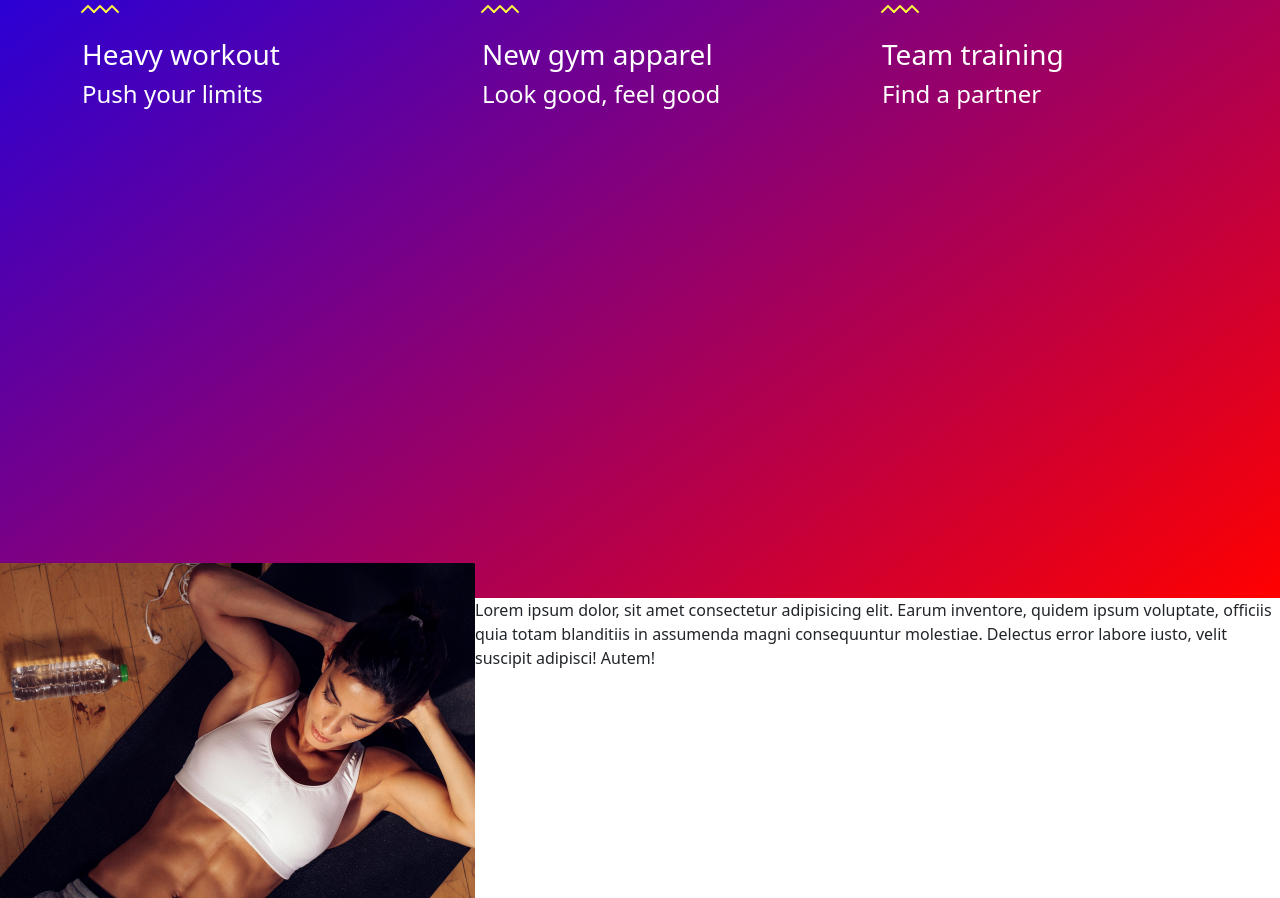
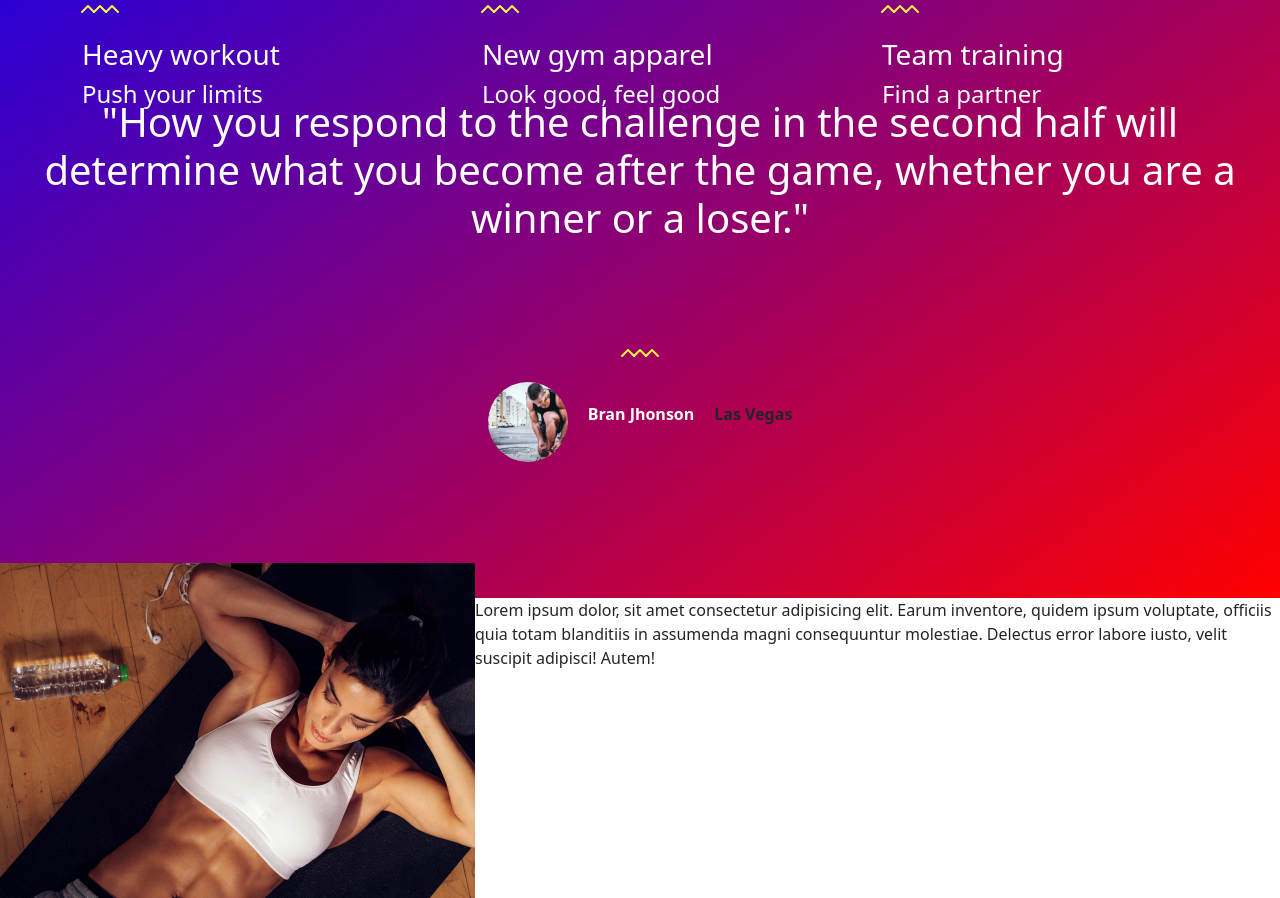
Before and after one commit to matteo2302/proj-html-vuejs, a Vue app: page / in a window 1280 px wide. Shown: the part 1182-2080 px from the top of the page. Built offline with nearby package versions, Linux system fonts and the light colour scheme.

Commit message:
linear-section

```diff
--- a/src/components/AppLinear.vue
+++ b/src/components/AppLinear.vue
@@ -14,8 +14,17 @@ export default{
         <div class="col"><img src="../assets/box3-2x.jpg" alt="video"><div class="position"><p><i class="fa-solid fa-chevron-up"></i><i class="fa-solid fa-chevron-up"></i><i class="fa-solid fa-chevron-up"></i></p>
 <h3>Team training</h3><h4>Find a partner</h4></div></div>
     </div>
-</div>
+</div><div class="caption text-center">
+        <h1>"How you respond to the challenge in the second half will determine what you become after the game, whether you are a winner or a loser."</h1>
+        <p><i class="fa-solid fa-chevron-up"></i><i class="fa-solid fa-chevron-up"></i><i class="fa-solid fa-chevron-up"></i></p>
+        <div class="d-flex avatar align-items-center justify-content-center">
+            <img src="../assets/avatar-1-2x.jpg" alt="Brandon">
+            <p class="color-w">Bran Jhonson</p>
+            <p>Las Vegas</p>
+        </div>
     </div>
+    </div>
+
  </template>
   <style lang="scss" scoped>
 .linear-bg{
@@ -31,6 +40,9 @@ h3{
 }
 h4{
     color:white;
+}
+.color-w{
+    color: white;
 }
 .channel-cont{
     height: 500px;
@@ -63,4 +75,22 @@ a{
     position: relative;
     top: -100px;
 }
+.caption{
+    height:400px;
+    h1{
+        color: white;
+        margin-bottom: 100px;
+    }
+}
+.avatar{
+    p{
+        margin-left: 20px;
+        font-weight: bold;
+    }
+    img{
+        border-radius: 100%;
+        width: 80px;
+    }
+
+}
 </style>
```
